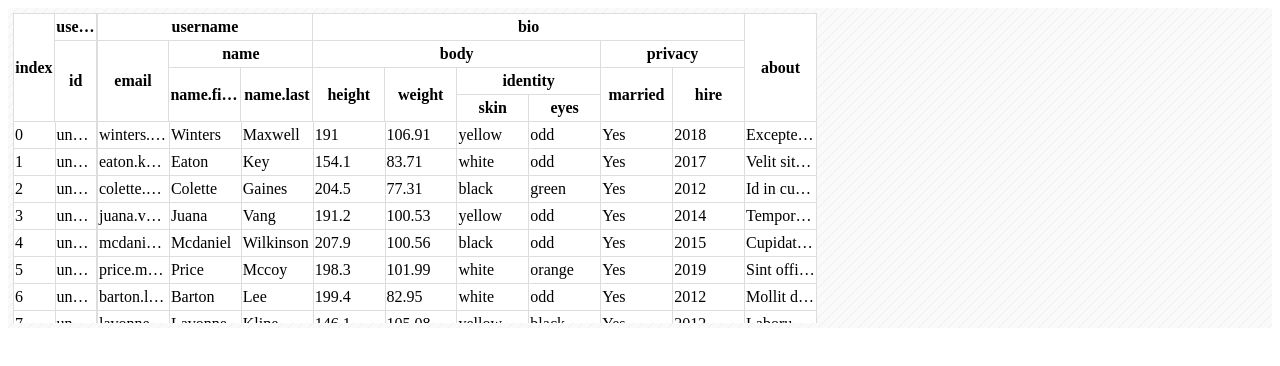
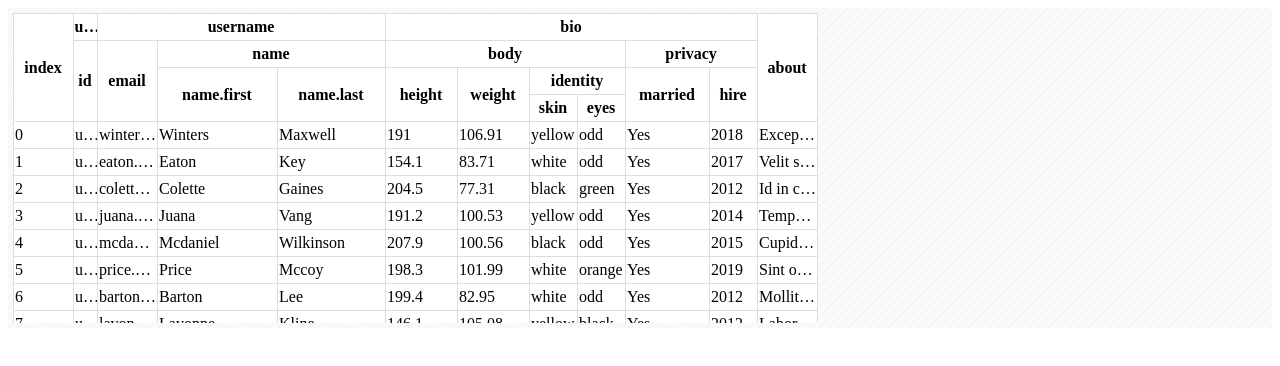
Before and after one commit to greenn-lab/gumul-react, a React (Create React App) app: page / in a window 1280 px wide. Shown: the top 366 px of the page. Built offline with nearby package versions, Linux system fonts and the light colour scheme.

Commit message:
ADD: 컬럼 사이즈 변경

```diff
--- a/src/Gumul.scss
+++ b/src/Gumul.scss
@@ -38,7 +38,6 @@ $DEFAULT_ROW_HEIGHT: 27px;
 
       td {
         border: 1px solid #ddd;
-        cursor: default;
         overflow: hidden;
         text-overflow: ellipsis;
         white-space: nowrap;
@@ -51,28 +50,32 @@ $DEFAULT_ROW_HEIGHT: 27px;
     }
   }
 
-  // .gumul-resize
-  &-resize {
+  // .gumul-sizer
+  &-sizer {
     cursor: ew-resize;
-    display: none;
     height: 100%;
+    left: -100px;
     position: absolute;
     top: 0;
     width: 10px;
-    z-index: 2;
+    z-index: 7;
 
-    &-on {
-      display: block;
-      margin-left: -8px;
+    // .gumul-sizer__on>.gumul-sizer
+    &__on {
+      cursor: ew-resize;
+      user-select: none;
+
+      > .gumul-sizer {
+        margin-left: -5px;
 
         &::after {
           background-color: #369;
           content: '';
           display: block;
           height: 100%;
-        opacity: 0.3;
           margin: 0 auto;
           width: 1px;
+        }
       }
     }
   }
--- a/src/Gumul.tsx
+++ b/src/Gumul.tsx
@@ -22,26 +22,10 @@ interface State {
   rows?: any[]
 }
 
-export default class Gumul extends Component<Props, State> {
-
-  public static DEFAULT_CHARACTER_WIDTH: number = 12
-  public static DEFAULT_ROW_HEIGHT = 27
-  public static SCROLL_X_SIZE: number = 100
-  public static SCROLL_Y_SIZE: number = 50//Gumul.DEFAULT_ROW_HEIGHT
-
-  private matrix: {
-    id: number
-    main: IHeaderCell[][],
-    left?: IHeaderCell[][]
-  } = {
-    id: 0,
-    main: []
-  }
-
-  private element: {
+export interface GumulElement {
   root?: HTMLDivElement
   container?: HTMLDivElement
-    resize?: HTMLDivElement
+  sizer?: HTMLDivElement
   table: {
     knob?: HTMLTableElement
     head?: HTMLTableElement
@@ -56,13 +40,9 @@ export default class Gumul extends Component<Props, State> {
     left?: HTMLTableRowElement
     main?: HTMLTableRowElement
   }
-  } = {
-    table: {},
-    axis: {},
-    template: {}
 }
 
-  private shape: {
+export interface GumulShape {
   columns: number[]
   width?: number
   height?: number
@@ -73,7 +53,32 @@ export default class Gumul extends Component<Props, State> {
   }
   freeze?: number
   rows?: number
+}
+
+export default class Gumul extends Component<Props, State> {
+
+  public static DEFAULT_CHARACTER_WIDTH: number = 12
+  public static DEFAULT_ROW_HEIGHT = 27
+  public static MINIMUM_COLUMN_WIDTH = 10
+  public static SCROLL_X_SIZE: number = 100
+  public static SCROLL_Y_SIZE: number = 50//Gumul.DEFAULT_ROW_HEIGHT
+
+  private matrix: {
+    id: number
+    main: IHeaderCell[][],
+    left?: IHeaderCell[][]
   } = {
+    id: 0,
+    main: []
+  }
+
+  public element: GumulElement = {
+    table: {},
+    axis: {},
+    template: {}
+  }
+
+  public shape: GumulShape = {
     columns: []
   }
 
@@ -96,13 +101,13 @@ export default class Gumul extends Component<Props, State> {
   }
 
   render() {
-    const { matrix, element, shape } = this
+    const { matrix, element, shape: { height }, props: { freeze } } = this
 
     return (
       <div className={'gumul'} ref={e => this.element.root = e}>
         <div
           className={'gumul-container'}
-          style={{ height: shape.height }}
+          style={{ height }}
           ref={e => element.container = e}
         >
           <table
@@ -115,7 +120,7 @@ export default class Gumul extends Component<Props, State> {
             className={'gumul-head'}
             ref={e => element.table.head = e}
           >
-            <Header matrix={matrix.main} freeze={shape.freeze}/>
+            <Header matrix={matrix.main} freeze={freeze}/>
           </table>
           <table
             className={'gumul-left'}
@@ -130,7 +135,7 @@ export default class Gumul extends Component<Props, State> {
             <DataRow matrix={matrix.main}/>
           </table>
 
-          <div className={'gumul-resize'} ref={e => element.resize = e}/>
+          <div className={'gumul-sizer'} ref={e => element.sizer = e}/>
           <div className={'gumul-axis-x'} ref={e => element.axis.x = e}>
             <div/>
           </div>
@@ -143,19 +148,13 @@ export default class Gumul extends Component<Props, State> {
   }
 
   componentDidMount(): void {
-    const { template, resize, container, axis, table } = this.element
+    const { template, sizer, container, axis, table } = this.element
 
     template.left = extractRowTemplate(table.left)
     template.main = extractRowTemplate(table.main)
 
-    this.resetSize()
-    window.addEventListener('resize', () => this.resetSize())
-
-    container.addEventListener('mouseleave', () => {
-      resize.classList.remove('gumul-resize__on')
-      delete resize.dataset.index
-      delete resize.dataset.startX
-    })
+    this.resize()
+    window.addEventListener('resize', () => this.resize())
 
     axis.x.addEventListener('scroll', (e: Event) =>
       events.scroll.x(
@@ -183,6 +182,8 @@ export default class Gumul extends Component<Props, State> {
       events.wheel.x(e, axis.x)
       events.wheel.y(e, axis.y)
     })
+
+    events.cell.resize(this)
 
     // resize.addEventListener('mousedown', onChangeCellWidth.pick)
     // resize.addEventListener('mouseup', onChangeCellWidth.drop)
@@ -235,7 +236,7 @@ export default class Gumul extends Component<Props, State> {
         createRowElement(data, row, template.main, matrix.main))
   }
 
-  public resetSize(): void {
+  public resize(): void {
     const { props, matrix, element: { container, table, axis } } = this
     const { columns } = this.shape
     const freeze = props.freeze || 0
@@ -283,6 +284,11 @@ export default class Gumul extends Component<Props, State> {
     axis.x.style.width = this.shape.body.width + 'px'
     axis.y.style.height = this.shape.body.height + 'px'
 
+    table.knob.querySelectorAll('col[data-index]').forEach(
+      (col: any) => col.style.width = columns[parseInt(col.dataset.index)] + 'px')
+    table.head.querySelectorAll('col[data-index]').forEach(
+      (col: any) => col.style.width = columns[parseInt(col.dataset.index)] + 'px')
+
     const colgroup = [table.left.querySelector('colgroup'), table.main.querySelector('colgroup')]
     colgroup[0] && table.left.removeChild(colgroup[0])
     colgroup[1] && table.main.removeChild(colgroup[1])
@@ -297,58 +303,4 @@ export default class Gumul extends Component<Props, State> {
         this.data = data
       })
   }
-
-
-  onChangeCellWidth = {
-    // show: (e: MouseEvent<HTMLElement>): void => {
-    //   if (!this.resize.dataset.startX) {
-    //     const { left, width } = e.currentTarget.getBoundingClientRect()
-    //
-    //     if (e.clientX > left + width - 5) {
-    //       this.resize.classList.add('gumul-resize-on')
-    //       this.resize.style.left = (left + width - 5) + 'px'
-    //       this.resize.dataset.index = parseInt(e.currentTarget.dataset.index).toString()
-    //       this.resize.dataset.side = this.table.header.contains(e.currentTarget)
-    //         ? 'main'
-    //         : 'left'
-    //     } else {
-    //       this.resize.classList.remove('gumul-resize-on')
-    //       delete this.resize.dataset.index
-    //     }
-    //   }
-    // },
-    // move: (e: MouseEvent<HTMLElement>): void => {
-    //   const x = e.clientX - parseInt(this.resize.dataset.startX)
-    //   this.resize.style.left = (parseInt(this.resize.dataset.left) + x) + 'px'
-    // },
-    // pick: (e: HTMLElementEventMap['mousedown']): void => {
-    //   e.preventDefault()
-    //   this.resize.classList.add('gumul-resize-on')
-    //   this.resize.dataset.startX = e.clientX.toString()
-    //   this.resize.dataset.left = this.resize.style.left
-    // },
-    // drop: (e: HTMLElementEventMap['mouseup']) => {
-    //   const index: number = parseInt(this.resize.dataset.index)
-    //   const width: number = e.clientX - parseInt(this.resize.dataset.startX)
-    //   const matrix = this.resize.dataset.side === 'left'
-    //     ? this.matrixLeft
-    //     : this.matrixMain
-    //   const tables: HTMLElement[] = this.resize.dataset.side === 'left'
-    //     ? [this.table.headerLeft, this.table.bodyLeft]
-    //     : [this.table.header, this.table.body]
-    //
-    //   matrix.forEach(x => x[index].width += width)
-    //
-    //   tables.forEach(table => {
-    //     table.querySelectorAll('col')[index + 1].style.width =
-    //       parseInt(table.querySelectorAll('col')[index + 1].style.width) + width + 'px'
-    //   })
-    //
-    //   this.resetSize(this.props)
-    //
-    //   this.resize.classList.remove('gumul-resize-on')
-    //   delete this.resize.dataset.index
-    //   delete this.resize.dataset.startX
-    // }
 }
-}
--- a/src/components/Header.tsx
+++ b/src/components/Header.tsx
@@ -30,7 +30,7 @@ const Header: React.FC<HeaderProps> =
                   <HeaderCell
                     {...cell}
                     key={col}
-                    index={col + (cell.colSpan || 1) - 1}
+                    col={col + freeze}
                   />
                 )
               })
--- /dev/null
+++ b/src/events/cell/resize.ts
@@ -0,0 +1,100 @@
+import Gumul, { GumulElement, GumulShape } from '../../Gumul'
+
+let started: boolean = false
+let currCol: number = -1
+let startX: number = 0
+let startLeft: number = 0
+
+const show = (event: MouseEvent) => {
+  if (!started) {
+    const { layerX, currentTarget } = event
+    const target = currentTarget as HTMLTableCellElement
+    const { width } = target.getBoundingClientRect()
+
+    target.style.cursor = layerX < width - 5 ? '' : 'ew-resize'
+  }
+}
+
+const mousedown = (
+  event: MouseEvent,
+  { container, table, sizer }: GumulElement,
+  { columns }: GumulShape
+) => {
+  const { layerX, pageX, currentTarget } = event
+  const target = currentTarget as HTMLTableCellElement
+  const { width } = target.getBoundingClientRect()
+
+  if (layerX >= width - 5) {
+    started = true
+    startX = pageX
+    currCol = parseInt(target.getAttribute('col'))
+    startLeft = parseInt(table.main.style.marginLeft || '0') +
+      columns.slice(0, currCol + 1)
+        .reduce((a, b) => a + b)
+
+    container.classList.add('gumul-sizer__on')
+    sizer.style.left = startLeft + 'px'
+  }
+}
+
+const mousemove = (e: MouseEvent, { sizer }: GumulElement) => {
+  if (started) {
+    const { pageX } = e
+    sizer.style.left = pageX - startX + startLeft + 'px'
+  }
+}
+
+const mouseup = (
+  e: MouseEvent,
+  { container }: GumulElement,
+  shape: GumulShape,
+  resize: () => void
+) => {
+  if (started) {
+    const { pageX } = e
+
+    started = false
+
+    container.classList.remove('gumul-sizer__on')
+
+    shape.columns[currCol] = pageX - startX + startLeft
+    resize()
+  }
+}
+
+export default (
+  gumul: Gumul
+) => {
+  const { resize, element, shape } = gumul
+
+  element.container
+    .querySelectorAll('.gumul-knob,.gumul-head')
+    .forEach(table =>
+      table
+        .querySelectorAll('.gumul-cell')
+        .forEach(cell => {
+          cell.addEventListener(
+            'mousemove',
+            (e: Event) => show(e as MouseEvent)
+          )
+
+          cell.addEventListener(
+            'mousedown',
+            (e: Event) => mousedown(e as MouseEvent, element, shape)
+          )
+        })
+    )
+
+  element.container
+    .addEventListener(
+      'mousemove',
+      (e: Event) => mousemove(e as MouseEvent, element)
+    )
+
+  element.container
+    .addEventListener(
+      'mouseup',
+      (e: Event) =>
+        mouseup(e as MouseEvent, element, shape, resize.bind(gumul))
+    )
+}
--- a/src/events/index.ts
+++ b/src/events/index.ts
@@ -1,10 +1,14 @@
 import scroll from './scroll'
 import wheel from './wheel'
 import mouseenter from './axis/mouseenter'
+import resize from './cell/resize'
 
 export default {
   scroll,
   wheel,
+  cell: {
+    resize
+  },
   axis: {
     mouseenter
   }
--- a/src/lib/compositeMatrix.ts
+++ b/src/lib/compositeMatrix.ts
@@ -33,8 +33,13 @@ export default (columns: ICell[], freeze: number, widths: number[], matrix: {
     }
   }
 
-  matrix.main[size.y - 1].forEach(x =>
-    widths.push(x.width || x.label.length * Gumul.DEFAULT_CHARACTER_WIDTH))
+  matrix.main[size.y - 1].forEach(x => {
+    const width: number = x.width
+      || x.label.length * Gumul.DEFAULT_CHARACTER_WIDTH
+
+    x.width = width
+    widths.push(width)
+  })
 
   if (freeze) {
     matrix.left = matrix.main.map(y => y.splice(0, freeze as number))
```
Also changed, not shown: src/components/Cell.tsx (+5 -5 lines), src/events/wheel.ts (+6 -6 lines), 1 other file (tests, documents, lock files or other folders). Lines whose indentation alone changed are shown as unchanged.
